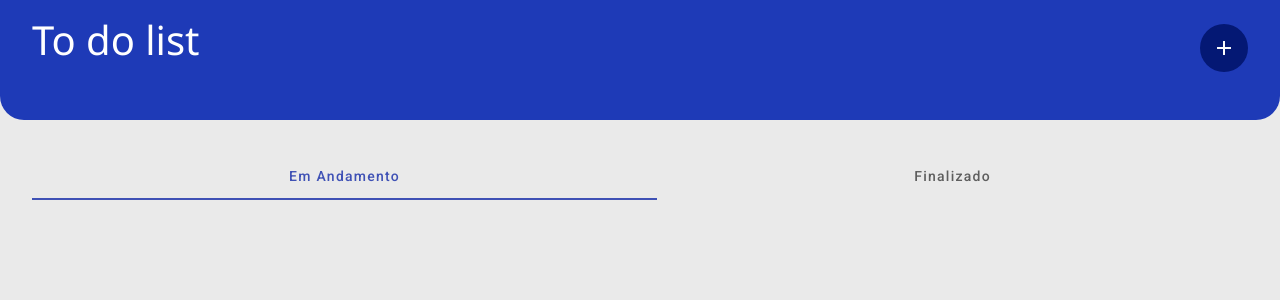
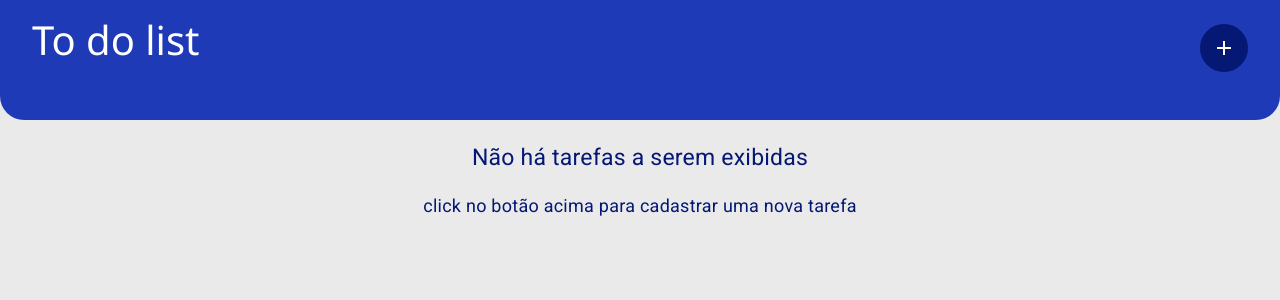
Before and after one commit to viniciosbarbosa/To-do-list, an Angular app in the folder to-do-list/: page / in a window 1280 px wide. Shown: the top 300 px of the page. Built offline with nearby package versions, Linux system fonts and the light colour scheme.

Commit message:
else no datas

```diff
--- a/to-do-list/src/app/components/to-do-card/to-do-card.component.html
+++ b/to-do-list/src/app/components/to-do-card/to-do-card.component.html
@@ -1,16 +1,8 @@
-<mat-tab-group color="primary">
+<mat-tab-group
+  color="primary"
+  *ngIf="toDoListData().length > 0; else withoutTodos"
+>
   <mat-tab label="Em Andamento">
-    <button
-      *ngIf="showDeleteButton"
-      mat-raised-button
-      type="button"
-      class="btn_excluir_todo"
-      color="warn"
-      (click)="deleteAllLocalStorage(false)"
-    >
-      Excluir Todo
-    </button>
-
     <div *ngFor="let item of toDoListData()" class="todo_tab">
       <mat-card class="todo_card" *ngIf="item?.done === false">
         <mat-card-header>
@@ -56,7 +48,7 @@
   </mat-tab>
 
   <mat-tab label="Finalizado">
-    <button
+    <!-- <button
       *ngIf="toDoListData().length > 0"
       mat-raised-button
       type="button"
@@ -65,7 +57,7 @@
       (click)="deleteAllLocalStorage(true)"
     >
       Excluir Todo
-    </button>
+    </button> -->
 
     <div *ngFor="let item of toDoListData()" class="todo_tab">
       <mat-card class="todo_card" *ngIf="item?.done === true">
@@ -86,7 +78,7 @@
             aria-label="Concluir Tarefa"
             (click)="handleToBeDoneElement(item.id)"
           >
-            <mat-icon class="">done_all</mat-icon>
+            <mat-icon>assignment_return</mat-icon>
           </button>
 
           <button
@@ -102,3 +94,10 @@
     </div>
   </mat-tab>
 </mat-tab-group>
+
+<ng-template #withoutTodos>
+  <h3 class="warn_message">Não há tarefas a serem exibidas</h3>
+  <span class="warn_submessage"
+    >click no botão acima para cadastrar uma nova tarefa</span
+  >
+</ng-template>
--- a/to-do-list/src/styles.scss
+++ b/to-do-list/src/styles.scss
@@ -140,6 +140,15 @@ body {
   color: #041874 !important;
 }
 
+.warn_submessage {
+  display: flex;
+  justify-content: center;
+  align-items: center;
+  margin-top: 1.5rem !important;
+  font-size: 18px !important;
+  color: #041874 !important;
+}
+
 html,
 body {
   height: 100%;
```
